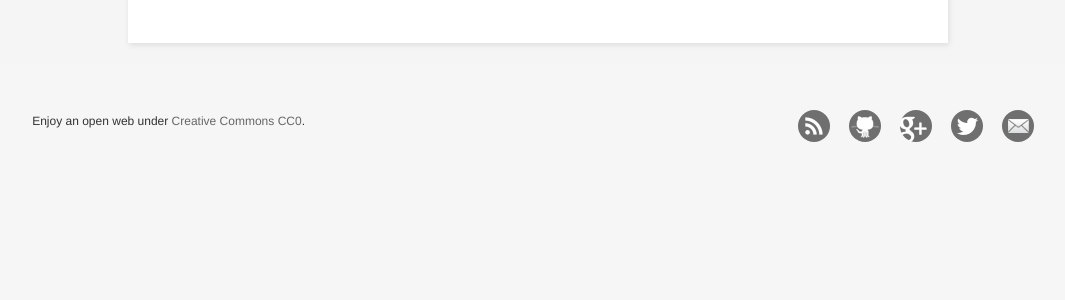
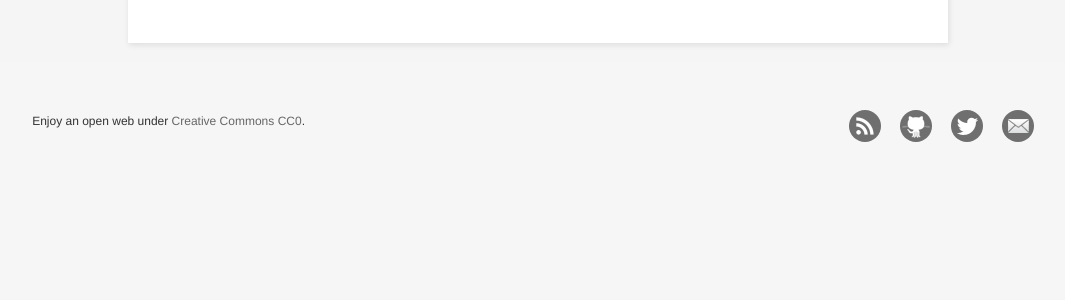
Before and after one commit to thanpolas/thanpolas.github.com, a Jekyll site: the page built from index.html, in a window 1280 px wide. Shown: the part 1168-1468 px from the top of the page, without its empty margins (102-1167 px from the left). Built offline with Jekyll 4.4.1, drawn with Linux system fonts in a browser that asks for light colours; nearby versions of some CDN libraries; grey boxes are pictures that could not be loaded.

Commit message:
rip G+
It's 2020

```diff
--- a/_includes/themes/thanpolas/frontpage.html
+++ b/_includes/themes/thanpolas/frontpage.html
@@ -9,7 +9,6 @@
             <ul class="social-unit list-unstyled list-inline">
               <li><a title="this blog at feedburner" href="http://feeds.feedburner.com/thanpolas-tech" target="_blank"><i class="social-icon-rss"></i></a></li>
               <li><a title="thanpolas at github" href="https://github.com/thanpolas" target="_blank"><i class="social-icon-github"></i></a></li>
-              <li><a title="thanpolas at Google+" rel="author" href="http://plus.google.com/103401575402356389020?rel=author" target="_blank"><i class="social-icon-google"></i></a></li>
               <li><a title="thanpolas at twitter" href="http://www.twitter.com/thanpolas" target="_blank"><i class="social-icon-twitter"></i></a></li>
               <li><a title="thanpolas at gmail.com" href="mailto:thanpolas@gmail.com" target="_blank"><i class="social-icon-email"></i></a></li>
             </ul>
```
